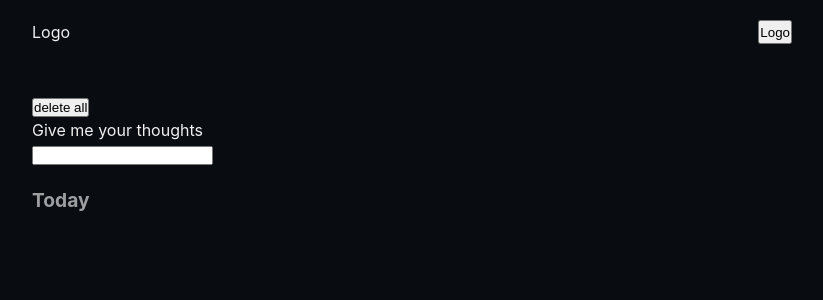
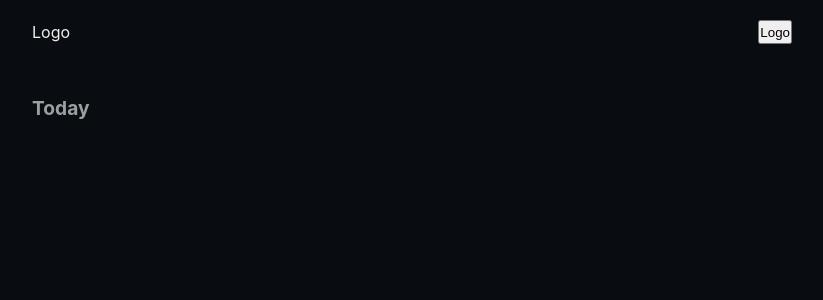
Before and after one commit to frankivann/your-thoughts, a React (Vite) app: page / in a window 1280 px wide. Shown: the top 300 px of the page, without its empty margins (228-1051 px from the left). Built offline with nearby package versions, Linux system fonts and the light colour scheme.

Commit message:
refactor app component

```diff
--- a/src/App.tsx
+++ b/src/App.tsx
@@ -1,31 +1,21 @@
 import { useThoughts } from './hooks/use-thoughts'
 import { ThoughtsList } from './components/thoughts-list'
-import { Form } from './components/form'
 import './styles/app.css'
 
 export default function App() {
-  const { thoughts, updateThoughts, deleteThoughtById, deteleAllThoughts } =
-    useThoughts()
-
-  const handleDeleteAll = () => {
-    deteleAllThoughts()
-  }
+  const { thoughts, updateThoughts, deleteThoughtById } = useThoughts()
 
   return (
     <div className='app'>
       <header className='header'>
-        <p className='logo'>Logo</p>
+        <span className='logo'>Logo</span>
         <button>Logo</button>
       </header>
 
       <main className='main'>
-        <button onClick={handleDeleteAll}>delete all</button>
-        <h1 className='title'>Give me your thoughts</h1>
-
-        <Form thoughts={thoughts} updateThoughts={updateThoughts} />
-
         <ThoughtsList
           thoughts={thoughts}
+          updateThoughts={updateThoughts}
           deleteThoughtById={deleteThoughtById}
         />
       </main>
```
